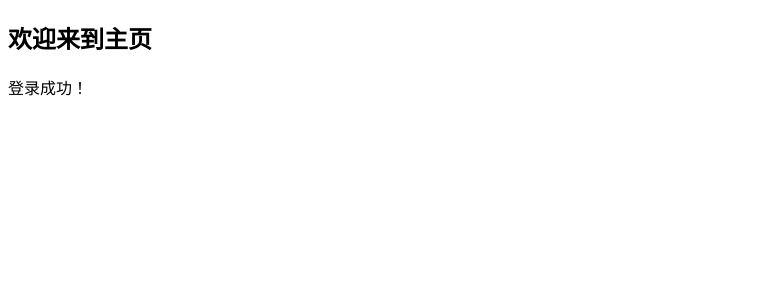
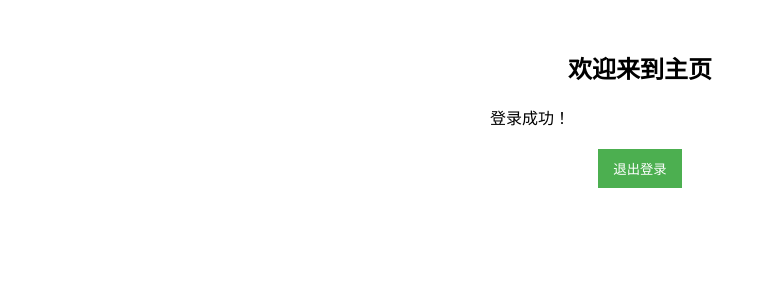
Before and after one commit to Liuzhikailzk/teamwork, a Flask app: page /home in a window 1280 px wide. Shown: the top 300 px of the page, without its empty margins (0-767 px from the left). Run offline with Flask 3, Linux system fonts and the light colour scheme.

Commit message:
添加了管理员账号，添加了管理员系统

```diff
--- a/app.py
+++ b/app.py
@@ -11,8 +11,8 @@ app.config['SQLALCHEMY_DATABASE_URI'] = 'sqlite:///users.db'
 app.config['SQLALCHEMY_TRACK_MODIFICATIONS'] = False
 db = SQLAlchemy(app)
 
+
 # 初始化数据库
-
 
 
 # 创建用户表模型
@@ -21,20 +21,40 @@ class User(db.Model):
     phone = db.Column(db.String(20), unique=True, nullable=False)
     password = db.Column(db.String(100), nullable=False)
     login_count = db.Column(db.Integer, default=0)
+    role = db.Column(db.String(20), default='user')  # 新增字段，用于区分用户角色
 
 
+# 初始化数据库
 with app.app_context():
     db.create_all()
+    # 创建管理员账号
+    if not User.query.filter_by(phone='admin').first():
+        admin_user = User(phone='admin', password='admin', role='admin')
+        db.session.add(admin_user)
+        db.session.commit()
+
+
 
 @app.route('/')
 def login():
     return render_template('login.html')
+
+
 @app.route('/register')
 def register():
     return render_template('register.html')
+
+
 @app.route('/home')
 def home():
     return render_template('home.html')
+
+
+@app.route('/admin_dashboard')
+def admin_dashboard():
+    return render_template('admin_dashboard.html')
+
+
 @app.route('/change_password', methods=['GET'])
 def change_password_page():
     return render_template('change_password.html')
@@ -50,6 +70,7 @@ def send_sms():
     print(f"Sending SMS to {phone_number} with verification code: {verification_code}")
     # 将验证码返回给前端
     return jsonify({"code": verification_code})
+
 
 @app.route('/register', methods=['POST'])
 def register_user():
@@ -71,7 +92,6 @@ def register_user():
     return jsonify({"success": True, "message": "注册成功", "redirect": url_for('login')})
 
 
-
 @app.route('/login', methods=['POST'])
 def login_user():
     phone = request.form['phone']
@@ -79,19 +99,23 @@ def login_user():
     user = User.query.filter_by(phone=phone).first()
 
     if user and user.password == password:
+        if user.role == 'admin':
+            return jsonify({"success": True, "redirect": url_for('admin_dashboard')})
         if password == phone:
             return jsonify({"change_password": True})
         user.login_count += 1
         db.session.commit()
-        return jsonify({"success": True})
+        return jsonify({"success": True, "redirect": url_for('home')})
     return jsonify({"success": False, "message": "账号和密码不正确"})
+
+
 @app.route('/change_password', methods=['POST'])
 def change_password():
     phone = request.form['phone']
     new_password = request.form['new_password']
     confirm_password = request.form['confirm_password']
     email = request.form['email']
-
+    # todo 密码要数字和字母组合，增加密码强度验证功能
     if not re.match(r'[A-Za-z0-9]{6,}', new_password):
         return jsonify({"success": False, "message": "密码要数字和字母组成，且长度大于六位"})
 
@@ -100,7 +124,7 @@ def change_password():
 
     if not re.match(r'^[^@]+@[^@]+\.[^@]+$', email):
         return jsonify({"success": False, "message": "请输入正确电子邮箱"})
-
+    # todo 选择添加，多次输入密码后需要输入验证码
     user = User.query.filter_by(phone=phone).first()
     print(f"User found: {user}")
     if user:
@@ -108,6 +132,12 @@ def change_password():
         db.session.commit()
         return jsonify({"success": True, "redirect": url_for('home')})
     return jsonify({"success": False, "message": "用户不存在"})
+
+
+@app.route('/logout', methods=['POST'])
+def logout():
+    # 在这里可以执行任何需要的清理操作，例如清理会话数据
+    return jsonify({"success": True, "redirect": url_for('login')})
 
 
 @app.route('/update_user', methods=['POST'])
@@ -122,6 +152,7 @@ def update_user():
         return jsonify({"success": True, "message": "用户信息更新成功"})
     return jsonify({"success": False, "message": "用户不存在"})
 
+#todo 需要修改home.html实现抽奖功能
 
 if __name__ == '__main__':
     db.create_all()
--- a/templates/home.html
+++ b/templates/home.html
@@ -4,11 +4,44 @@
     <meta charset="UTF-8">
     <meta name="viewport" content="width=device-width, initial-scale=1.0">
     <title>主页</title>
+    <script src="https://code.jquery.com/jquery-3.6.0.min.js"></script>
+    <style>
+        body {
+            font-family: Arial, sans-serif;
+        }
+        .container {
+            width: 300px;
+            margin: 50px auto;
+        }
+        h2 {
+            text-align: center;
+        }
+        button {
+            padding: 10px 15px;
+            background-color: #4CAF50;
+            color: white;
+            border: none;
+            cursor: pointer;
+            display: block;
+            margin: 20px auto;
+        }
+    </style>
 </head>
 <body>
     <div class="container">
         <h2>欢迎来到主页</h2>
         <p>登录成功！</p>
+        <button onclick="logout()">退出登录</button>
     </div>
+
+    <script>
+        function logout() {
+            $.post('/logout', function(response) {
+                if (response.success) {
+                    window.location.href = response.redirect;
+                }
+            });
+        }
+    </script>
 </body>
 </html>
--- a/templates/login.html
+++ b/templates/login.html
@@ -64,7 +64,7 @@
                 localStorage.setItem('phone', phone);
                 window.location.href = '/change_password';
             } else if (response.success) {
-                    window.location.href = '/home';
+                window.location.href = response.redirect;
             } else {
                 $('#message').text(response.message);
             }
```
Also changed, not shown: templates/admin_dashboard.html (added, +27 -0 lines), instance/users.db. Lines whose indentation alone changed are shown as unchanged.
